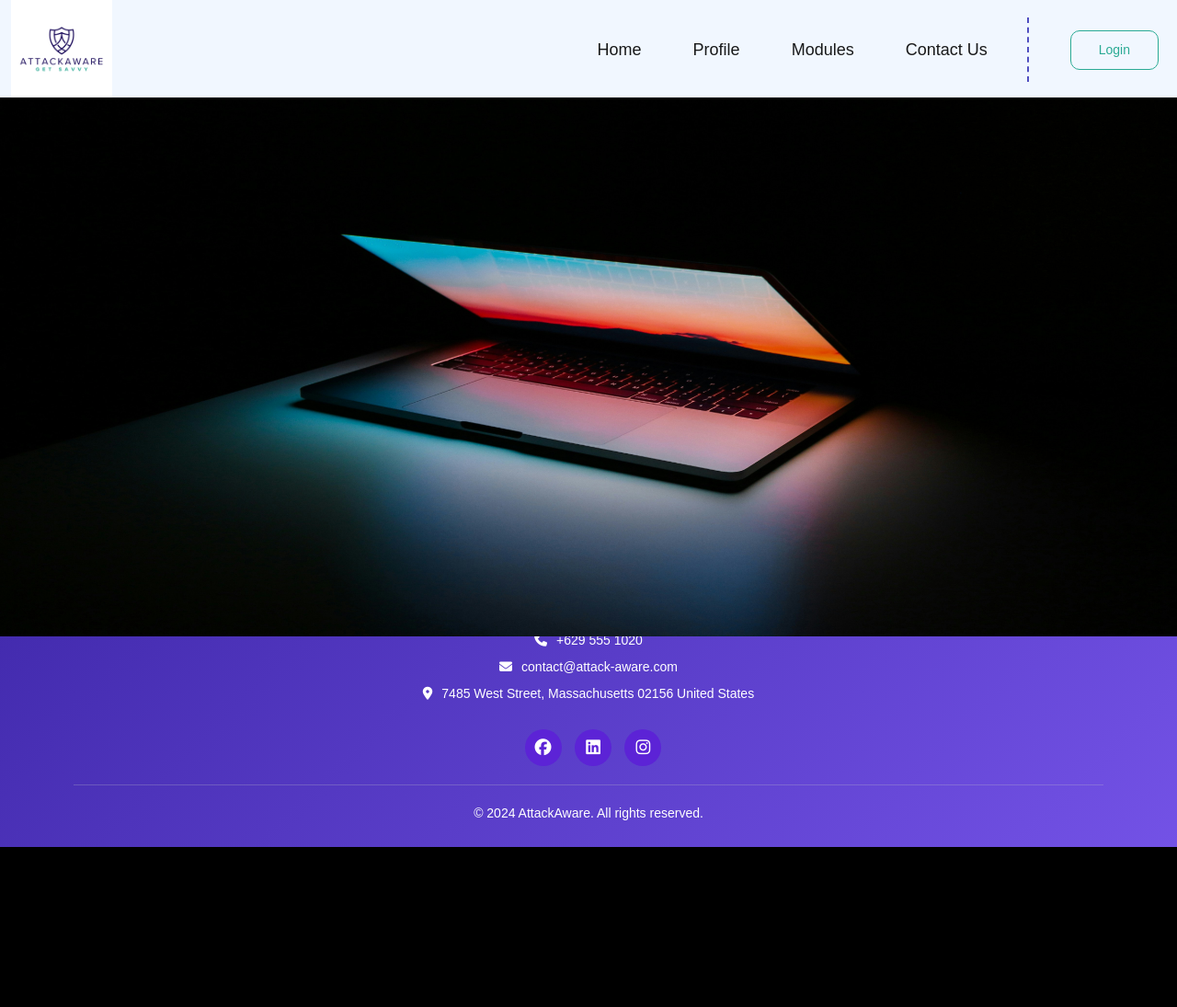
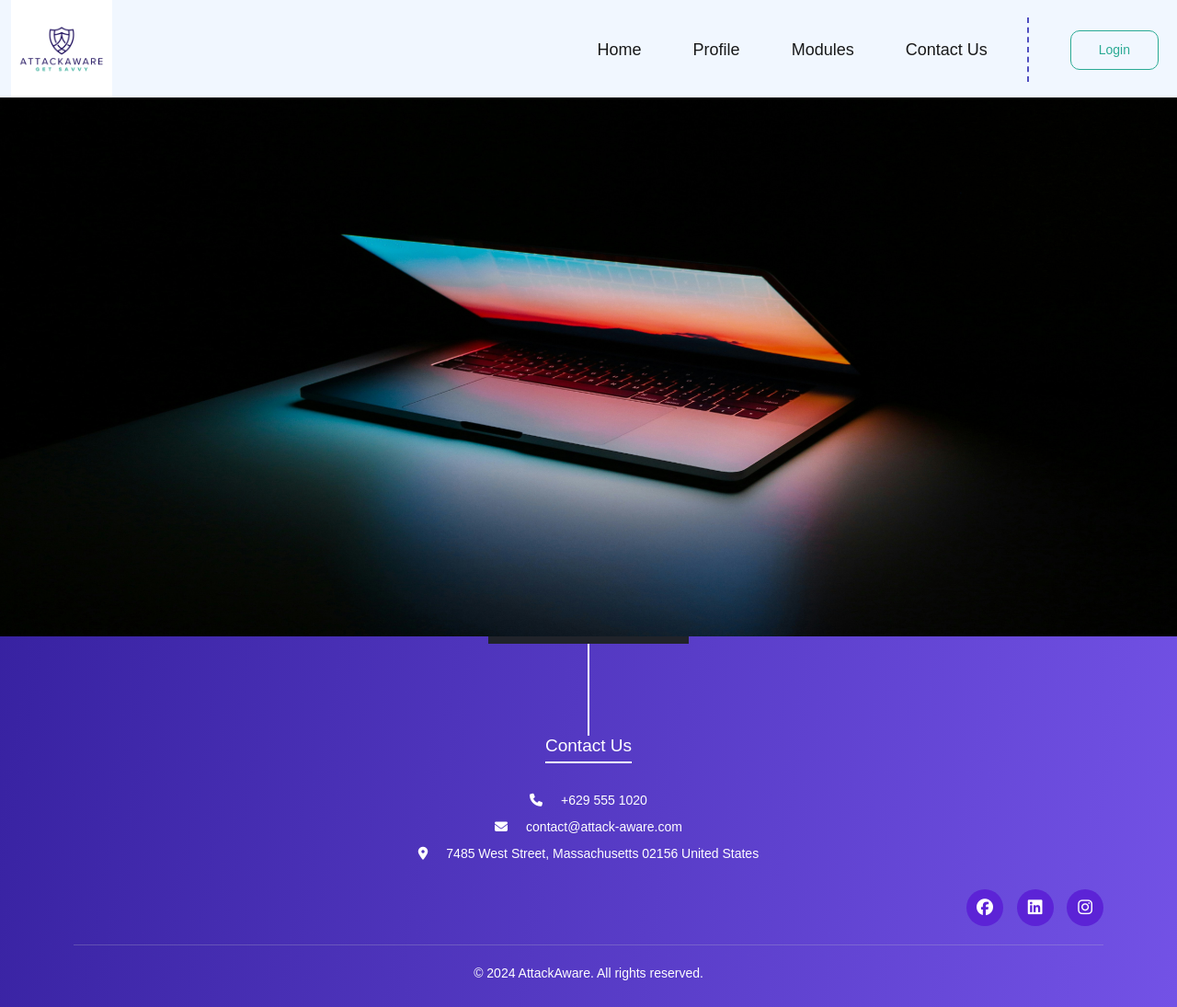
Before and after one commit to TenacioussD/attack-aware-mvp, a Flask app: page /profile in a window 1280 px wide. Shown: the part 14-1109 px from the top of the page at 92% size. Before the commit the page ends 935 px from the top, so only its background shows below. Run offline with Flask 3, Linux system fonts and the light colour scheme; some libraries are stand-ins or nearby versions.

Commit message:
footer changes

```diff
--- a/attack-aware/static/css/base.css
+++ b/attack-aware/static/css/base.css
@@ -117,7 +117,7 @@ header.navbar .auth-buttons .btn-outline-primary {
 
 /* Footer */
 footer .footer-container {
-    background: linear-gradient(135deg, #341F9D, #7352E6);
+    background: linear-gradient(100deg, #341F9D, #7352E6);
     color: white;
     margin-top: 20px;
     padding: 60px 80px 10px 80px;
@@ -126,7 +126,14 @@ footer .footer-container {
 footer .footer-content {
     display: flex;
     justify-content: space-between;
-    align-items: flex-start;
+}
+
+/* Vertical divider */
+footer .vertical-divider {
+    width: 1px;
+    height: 100px;
+    border: 1px solid white;
+    flex: 0 0 auto; /* Prevents the divider from growing or shrinking */
 }
 
 /* Logo */
@@ -147,6 +154,9 @@ footer .logo-text {
 /* Footer links */
 footer .footer-links {
     text-align: left;
+    display: flex;                 /* Align horizontally */
+    flex-wrap: wrap;
+    gap: 20px;
 }
 
 footer .footer-links h5 {
@@ -156,6 +166,7 @@ footer .footer-links h5 {
     display: inline-block;
 }
 
+/* Underline */
 footer .footer-links h5::after {
     content: "";
     display: block;
@@ -163,16 +174,19 @@ footer .footer-links h5::after {
     height: 2px;
     background-color: white;
     margin-top: 5px;
+    margin-bottom: 20px;
 }
 
 footer .footer-links ul {
+    display: flex;        /* Make links in each group horizontal */
+    gap: 15px;            /* space between links */
     list-style: none;
     padding: 0;
     margin: 0;
 }
 
 footer .footer-links ul li {
-    margin-bottom: 12px;
+    margin: 0;
 }
 
 footer .footer-links ul li a {
@@ -193,13 +207,15 @@ footer .contact-info h5 {
     display: inline-block;
 }
 
+/* Underline */
 footer .contact-info h5::after {
     content: "";
     display: block;
-    width: 100%; /* Matches the text width */
+    width: 100%;
     height: 2px;
     background-color: white;
     margin-top: 5px;
+    margin-bottom: 20px;
 }
 
 footer .contact-info p {
@@ -208,7 +224,7 @@ footer .contact-info p {
 }
 
 footer .contact-info i {
-    margin-right: 10px;
+    margin-right: 20px;
 }
 
 /* Social media icons */
@@ -258,9 +274,9 @@ footer .copyright {
         text-align: center;
     }
 
-    footer .footer-links ul {
-        text-align: left;
-        padding: 0;
+    footer .footer-links {
+        flex-direction: column;
+        align-items: center;
     }
 
     footer .social-media {
--- a/attack-aware/templates/base.html
+++ b/attack-aware/templates/base.html
@@ -85,21 +85,28 @@
         </div>
 
         <!-- Vertical divider -->
-        <hr class="vertical-divider">
+        <div class="vertical-divider"></div>
 
             <!-- Links -->
             <nav class="footer-links">
                 <h5>Links</h5>
-            <ul>
+                <!-- First link row -->
+                <div class="links-container">
+                    <ul class="main-links">
                      <li><a href="/">Home</a></li>
+                     <li><a href="/profile">Profile</a></li>
+                    </ul>
+
+                    <!-- Second link row -->
+                    <ul class="secondary-links">
                         <li><a href="/threats">Threats</a></li>
-                <li><a href="/profile">Profile</a></li>
                         <li><a href="/courses">Courses</a></li>  <!-- Can change to an about page if needed -->
                     </ul>
+                </div>
             </nav>
 
             <!-- Vertical divider -->
-        <hr class="vertical-divider">
+            <div class="vertical-divider"></div>
 
             <!-- Contact info -->
             <div class="contact-info">
@@ -107,6 +114,7 @@
                 <p><i class="fa-solid fa-phone"></i>+629 555 1020</p>
                 <p><i class="fa-solid fa-envelope"></i>contact@attack-aware.com</p>
                 <p><i class="fa-solid fa-location-dot"></i>7485 West Street, Massachusetts 02156 United States</p>
+            </div>
         </div>
 
             <!-- Social media icons-->
@@ -124,7 +132,6 @@
         <div class="copyright">
           <p>&copy; 2024 AttackAware. All rights reserved.</p>
         </div>
-    </div>
 </footer>
 
 
```
Lines whose indentation alone changed are shown as unchanged.
